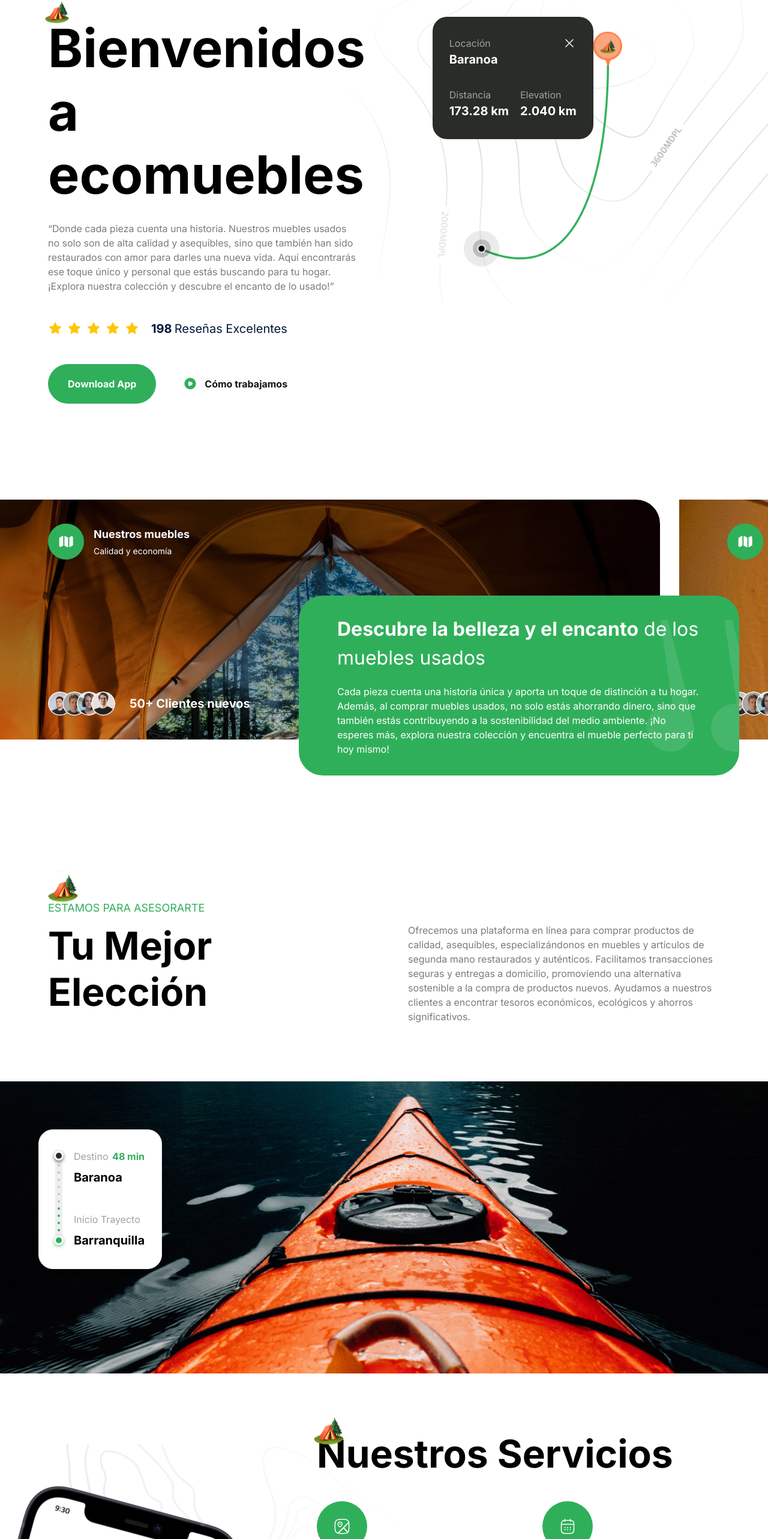
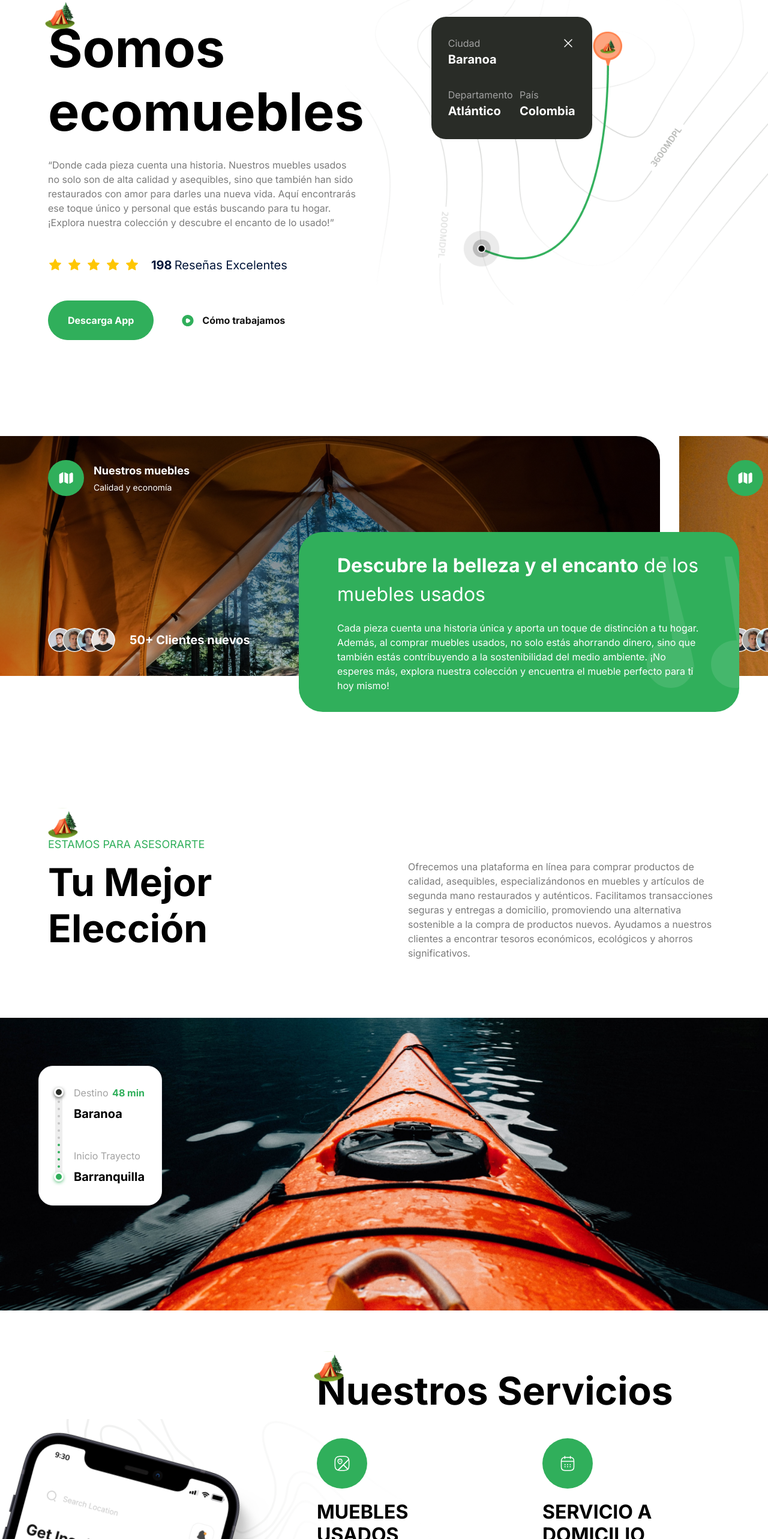
Before and after one commit to German-Valencia/ecomuebles_app, a Next.js app: page / in a window 1280 px wide. Shown: the part 150-2716 px from the top of the page at 60% size. Built offline with nearby package versions, Linux system fonts and the light colour scheme.

Commit message:
detalles

```diff
--- a/components/Footer.tsx
+++ b/components/Footer.tsx
@@ -53,7 +53,7 @@ const Footer = () => {
         </div>
         <div className="border bg-gray-20" />
         <p className="regular-14 w-full text-center text-gray-30">
-          2023 compumuebles | Todos los derechos reservados
+          2023 ecomuebles | Todos los derechos reservados
         </p>
       </div>
     </footer>
--- a/components/GetApp.tsx
+++ b/components/GetApp.tsx
@@ -7,22 +7,20 @@ const GetApp = () => {
       <div className="get-app">
         <div className="z-20 flex w-full flex-1 flex-col items-start justify-center gap-12">
           <h2 className="bold-40 lg:bold-64 xl:max-w-[320px]">
-            Get for free now!
+            Decídete ahora!
           </h2>
-          <p className="regular-16 text-gray-10">
-            Avaliable on iOS and Android
-          </p>
+          <p className="regular-16 text-gray-10">Visita nuestra colección</p>
           <div className="flex w-full flex-col gap-3 whiteespace-nowrap xl:flex-row">
             <Button
               type="button"
-              title="App Store"
+              title="Muebles"
               icon="/apple.svg"
               variant="btn_white"
               full
             />
             <Button
               type="button"
-              title="Play Store"
+              title="Electrodomésticos"
               icon="/android.svg"
               variant="btn_dark_green_outline"
               full
--- a/components/Hero.tsx
+++ b/components/Hero.tsx
@@ -12,9 +12,9 @@ const Hero = () => {
           alt="camp"
           width={50}
           height={50}
-          className="absolute left-[-5px] top-[-30px] w-10 lg:w[50px]"
+          className="absolute left-[-5px] top-[-30px] w-10 lg:w-[50px]"
         />
-        <h1 className="bold-52 lg:bold-88">Bienvenidos a ecomuebles</h1>
+        <h1 className="bold-52 lg:bold-88">Somos ecomuebles</h1>
         <p className="regular-16 mt-6 text-gray-30 xl:max-w-[520px]">
           “Donde cada pieza cuenta una historia. Nuestros muebles usados no solo
           son de alta calidad y asequibles, sino que también han sido
@@ -44,7 +44,7 @@ const Hero = () => {
           </p>
         </div>
         <div className="flex flex-col w-full gap-3 sm:flex-row">
-          <Button type="button" title="Download App" variant="btn_green" />
+          <Button type="button" title="Descarga App" variant="btn_green" />
           <Button
             type="button"
             title="Cómo trabajamos"
@@ -57,7 +57,7 @@ const Hero = () => {
         <div className="relative z-20 flex w-[268px] flex-col gap-8 rounded-3xl bg-green-90 px-7 py-8">
           <div className="flex flex-col">
             <div className="flexBetween">
-              <p className="regular-16 text-gray-20">Locación</p>
+              <p className="regular-16 text-gray-20">Ciudad</p>
               <Image src="/close.svg" alt="close" width={24} height={24} />
             </div>
             <p className="bold-20 text-white">Baranoa</p>
@@ -65,12 +65,12 @@ const Hero = () => {
 
           <div className="flexBetween">
             <div className="flex flex-col">
-              <p className="regular-16 block text-gray-20">Distancia</p>
-              <p className="bold-20 text-white">173.28 km</p>
+              <p className="regular-16 block text-gray-20">Departamento</p>
+              <p className="bold-20 text-white">Atlántico</p>
             </div>
             <div className="flex flex-col">
-              <p className="regular-16 block text-gray-20">Elevation</p>
-              <p className="bold-20 text-white">2.040 km</p>
+              <p className="regular-16 block text-gray-20">País</p>
+              <p className="bold-20 text-white">Colombia</p>
             </div>
           </div>
         </div>
--- a/constants/index.ts
+++ b/constants/index.ts
@@ -18,59 +18,59 @@ export const NAV_LINKS = [
   // FEATURES SECTION
   export const FEATURES = [
     {
-      title: 'Real maps can be offline',
+      title: 'MUEBLES USADOS',
       icon: '/map.svg',
       variant: 'green',
       description:
-        'We provide a solution for you to be able to use our application when climbing, yes offline maps you can use at any time there is no signal at the location',
+        'Ofrecemos una variedad de muebles usados en buen estado para la venta. Vendemos muebles de segunda mano y ocasión en tienda física y online. Tenemos más de 8 años de experiencia y somos líderes en este sector.',
     },
     {
-      title: 'Set an adventure schedule',
+      title: 'SERVICIO A DOMICILIO',
       icon: '/calendar.svg',
       variant: 'green',
       description:
-        "Schedule an adventure with friends. On holidays, there are many interesting offers from Hilink. That way, there's no more discussion",
+        "Para facilitar la compra, ofrecemos servicio de entrega a domicilio. Los muebles comprados se entregarán directamente en la dirección proporcionada por el cliente siempre y cuando ésta se encuentre en el área urbana de Baranoa.",
     },
     {
-      title: 'Technology using augment reality',
+      title: 'MONTAJE DE MUEBLES',
       icon: '/tech.svg',
       variant: 'green',
       description:
-        'Technology uses augmented reality as a guide to your hiking trail in the forest to the top of the mountain. Already supported by the latest technology without an internet connection',
+        'Algunos muebles pueden requerir montaje después de la entrega. La empresa ofrece un servicio de montaje para estos artículos siempre y cuando ésta se encuentre en el área urbana de Baranoa.',
     },
     {
-      title: 'Many new locations every month',
+      title: 'COMPRA DE MUEBLES',
       icon: '/location.svg',
       variant: 'orange',
       description:
-        'Lots of new locations every month, because we have a worldwide community of climbers who share their best experiences with climbing',
+        'Los clientes que deseen vender sus muebles pueden utilizar este servicio para obtener una valoración justa del precio de sus artículos. Compramos tus muebles, si tienes muebles en buen estado que necesitas vender nosotros te ofrecemos compra en efectivo para que cuentes con el dinero que necesitas de forma rápida y confiable.',
     },
   ];
 
   // FOOTER SECTION
   export const FOOTER_LINKS = [
     {
-      title: 'Learn More',
+      title: 'Conócenos',
       links: [
-        'About Hilink',
-        'Press Releases',
-        'Environment',
-        'Jobs',
-        'Privacy Policy',
-        'Contact Us',
+        'Acerca de nosotros',
+        // 'Notas de prensa',
+        // 'Medio ambiente',
+        'Trabaja con nosotros',
+        'Políticas de privacidad',
+        /* 'Contact Us', */
       ],
     },
-    {
-      title: 'Our Community',
-      links: ['Climbing xixixi', 'Hiking hilink', 'Hilink kinthill'],
-    },
+    // {
+    //   title: 'Our Community',
+    //   links: ['Climbing xixixi', 'Hiking hilink', 'Hilink kinthill'],
+    // },
   ];
 
   export const FOOTER_CONTACT_INFO = {
-    title: 'Contact Us',
+    title: 'Contáctanos',
     links: [
-      { label: 'Admin Officer', value: '123-456-7890' },
-      { label: 'Email Officer', value: 'hilink@akinthil.com' },
+      { label: 'Ventas y soporte', value: '315-456-7890' },
+      { label: 'Email', value: 'ecomuebles@gmail.com' },
     ],
   };
 
@@ -81,6 +81,6 @@ export const NAV_LINKS = [
       '/instagram.svg',
       '/twitter.svg',
       '/youtube.svg',
-      '/wordpress.svg',
+      // '/wordpress.svg',
     ],
   };
```
